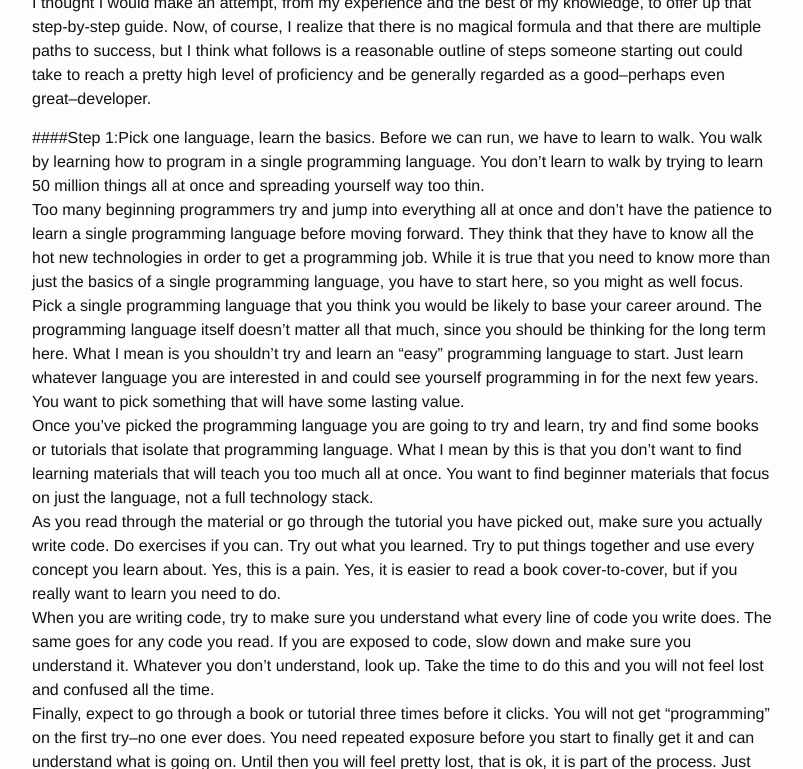
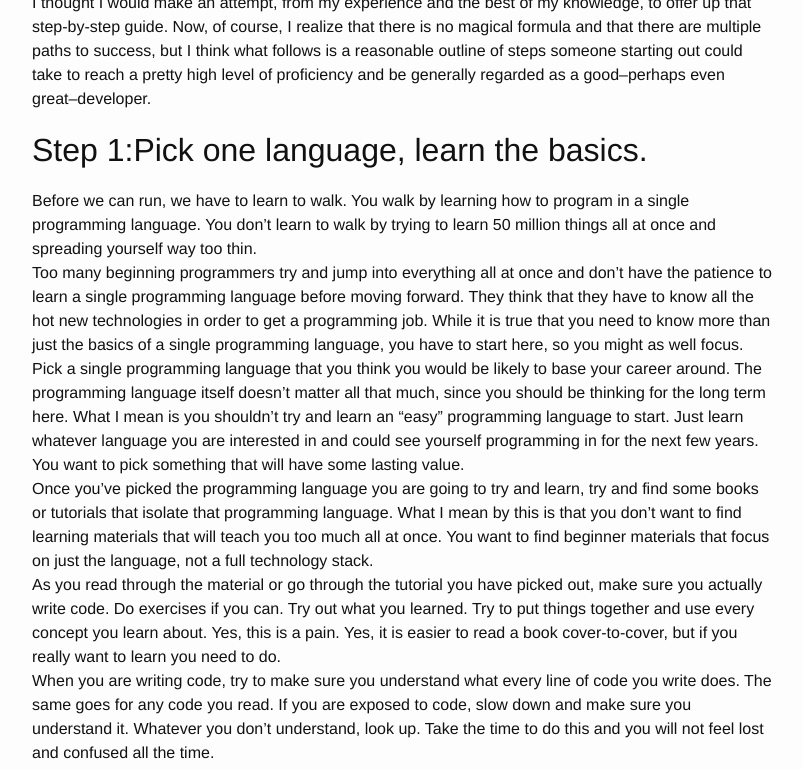
Before and after one commit to victoralexandrov/smsotirov.github.io, a Jekyll site: the page built from _posts/2016-09-16-step-by-step-path-to-becoming-a-great-software-developer.markdown, in a window 1280 px wide and 900 px high, scrolled down 687 px, cut to the strip 131-900 px from the top of the window. Shown: the whole strip, without its empty margins (238-1041 px from the left). Built offline with Jekyll 4.4.1, drawn with Linux system fonts in a browser that asks for light colours.

Commit message:
Fix for headers

```diff
--- a/_posts/2016-09-16-step-by-step-path-to-becoming-a-great-software-developer.markdown
+++ b/_posts/2016-09-16-step-by-step-path-to-becoming-a-great-software-developer.markdown
@@ -16,7 +16,8 @@ On the other hand, I think there are some genuinely sincere developers that just
 I thought I would make an attempt, from my experience and the best of my knowledge, to offer up that step-by-step guide.
 Now, of course, I realize that there is no magical formula and that there are multiple paths to success, but I think what follows is a reasonable outline of steps someone starting out could take to reach a pretty high level of proficiency and be generally regarded as a good–perhaps even great–developer.
 
-####Step 1:Pick one language, learn the basics.
+Step 1:Pick one language, learn the basics.
+----
 Before we can run, we have to learn to walk. You walk by learning how to program in a single programming language. You don’t learn to walk by trying to learn 50 million things all at once and spreading yourself way too thin.
 Too many beginning programmers try and jump into everything all at once and don’t have the patience to learn a single programming language before moving forward. They think that they have to know all the hot new technologies in order to get a programming job. While it is true that you need to know more than just the basics of a single programming language, you have to start here, so you might as well focus.
 Pick a single programming language that you think you would be likely to base your career around. The programming language itself doesn’t matter all that much, since you should be thinking for the long term here. What I mean is you shouldn’t try and learn an “easy” programming language to start. Just learn whatever language you are interested in and could see yourself programming in for the next few years. You want to pick something that will have some lasting value.
```
